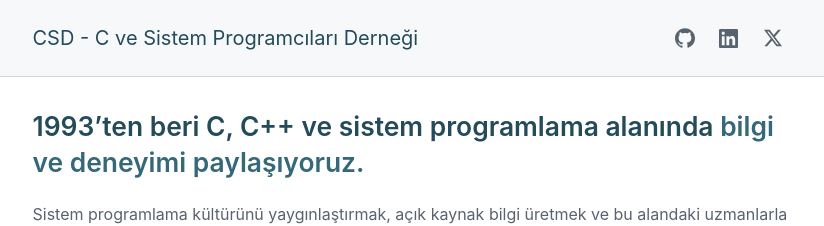
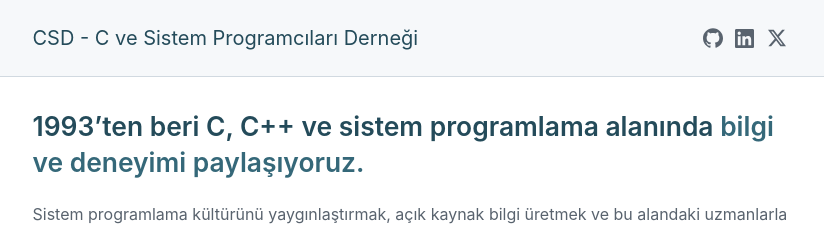
Before and after one commit to dengere/dengere.github.io, a Jekyll site: the page built from index.html, in a window 1280 px wide. Shown: the top 226 px of the page, without its empty margins (220-1044 px from the left). Built offline with Jekyll 4.4.1, drawn with Linux system fonts in a browser that asks for light colours.

Commit message:
social icons

```diff
--- a/assets/css/style.css
+++ b/assets/css/style.css
@@ -101,7 +101,7 @@ img {
 .header-social {
   display: flex;
   align-items: center;
-  gap: 4px;
+  gap: 0;
   flex-shrink: 0;
 }
 
@@ -109,7 +109,7 @@ img {
   display: inline-flex;
   align-items: center;
   justify-content: center;
-  min-width: 40px;
+  min-width: 32px;
   min-height: 44px;
   color: var(--color-fg-muted);
   text-decoration: none;
```
